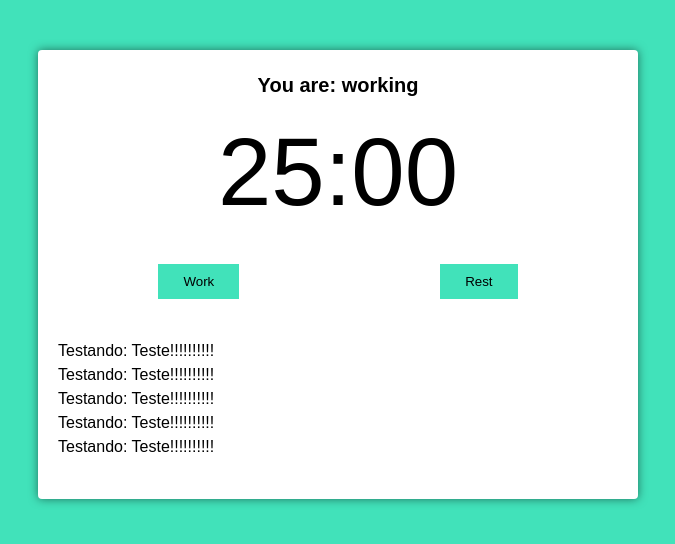
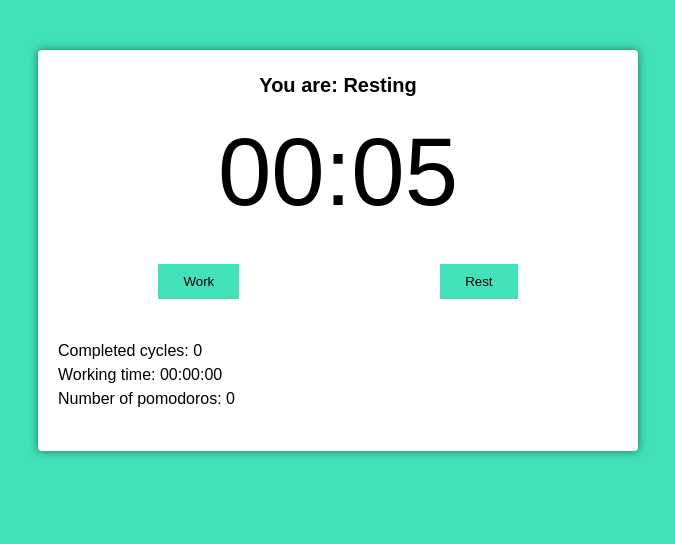
Before and after one commit to pedrops244/pomodoro-app, a React (Vite) app: page / in a window 1280 px wide. Shown: the top 544 px of the page, without its empty margins (302-977 px from the left). Built offline with nearby package versions, Linux system fonts and the light colour scheme.

Commit message:
finishing the project

```diff
--- a/src/App.tsx
+++ b/src/App.tsx
@@ -4,9 +4,9 @@ function App(): JSX.Element {
   return (
     <div className="container">
       <PomodoroTimer
-        pomodoroTime={1500}
-        shortRestTime={300}
-        longRestTime={900}
+        pomodoroTime={5}
+        shortRestTime={2}
+        longRestTime={5}
         cycles={4}
       />
     </div>
--- a/src/components/pomodoro-timer.tsx
+++ b/src/components/pomodoro-timer.tsx
@@ -1,7 +1,8 @@
-import { useEffect, useState } from 'react';
+import { useEffect, useState, useCallback } from 'react';
 import { useInterval } from '../hooks/useInterval';
 import { Button } from './button';
 import { Timer } from './timer';
+import { secondsToTime } from '../utils/seconds-to-time';
 
 interface Props {
   pomodoroTime: number;
@@ -15,27 +16,37 @@ export function PomodoroTimer(props: Props): JSX.Element {
   const [timeCounting, setTimeCounting] = useState(false);
   const [working, setWorking] = useState(false);
   const [resting, setResting] = useState(false);
+  const [cyclesQtdManager, setCyclesQtdManager] = useState(
+    new Array(props.cycles - 1).fill(true),
+  );
 
-  useEffect(() => {
-    if (working) document.body.classList.add('working');
-    if (resting) document.body.classList.remove('working');
-  }, [working]);
+  const [completedCycles, setCompletedCycles] = useState(0);
+  const [fullWorkingTime, setfullWorkingTime] = useState(0);
+  const [numberOfPomodoros, setNumberOfPomodoros] = useState(0);
 
   useInterval(
     () => {
       setMainTime(mainTime - 1);
+      if (working) setfullWorkingTime(fullWorkingTime + 1);
     },
     timeCounting ? 1000 : null,
   );
 
-  const configureWork = () => {
+  const configureWork = useCallback(() => {
     setTimeCounting(true);
     setWorking(true);
     setResting(false);
     setMainTime(props.pomodoroTime);
-  };
+  }, [
+    setTimeCounting,
+    setWorking,
+    setResting,
+    setMainTime,
+    props.pomodoroTime,
+  ]);
 
-  const configureRest = (long: boolean) => {
+  const configureRest = useCallback(
+    (long: boolean) => {
       setTimeCounting(true);
       setWorking(false);
       setResting(true);
@@ -44,11 +55,49 @@ export function PomodoroTimer(props: Props): JSX.Element {
       } else {
         setMainTime(props.shortRestTime);
       }
-  };
+    },
+    [
+      setTimeCounting,
+      setWorking,
+      setResting,
+      setMainTime,
+      props.longRestTime,
+      props.shortRestTime,
+    ],
+  );
+
+  useEffect(() => {
+    if (working) document.body.classList.add('working');
+    if (resting) document.body.classList.remove('working');
+
+    if (mainTime > 0) return;
+
+    if (working && cyclesQtdManager.length > 0) {
+      configureRest(false);
+      cyclesQtdManager.pop();
+    } else if (working && cyclesQtdManager.length <= 0) {
+      configureRest(true);
+      setCyclesQtdManager(new Array(props.cycles - 1).fill(true));
+      setCompletedCycles(completedCycles + 1);
+    }
+    if (working) setNumberOfPomodoros(numberOfPomodoros + 1);
+    if (resting) configureWork();
+  }, [
+    working,
+    resting,
+    mainTime,
+    cyclesQtdManager,
+    numberOfPomodoros,
+    completedCycles,
+    configureRest,
+    setCompletedCycles,
+    configureWork,
+    props.cycles,
+  ]);
 
   return (
     <div className="pomodoro">
-      <h2>You are: working</h2>
+      <h2>You are: {working ? 'Working' : 'Resting'}</h2>
       <Timer mainTime={mainTime} />
       <div className="controls">
         <Button text="Work" onClick={() => configureWork()} />
@@ -60,11 +109,9 @@ export function PomodoroTimer(props: Props): JSX.Element {
         />
       </div>
       <div className="details">
-        <p>Testando: Teste!!!!!!!!!!</p>
-        <p>Testando: Teste!!!!!!!!!!</p>
-        <p>Testando: Teste!!!!!!!!!!</p>
-        <p>Testando: Teste!!!!!!!!!!</p>
-        <p>Testando: Teste!!!!!!!!!!</p>
+        <p>Completed cycles: {completedCycles}</p>
+        <p>Working time: {secondsToTime(fullWorkingTime)}</p>
+        <p>Number of pomodoros: {numberOfPomodoros}</p>
       </div>
     </div>
   );
--- a/src/components/timer.tsx
+++ b/src/components/timer.tsx
@@ -1,9 +1,9 @@
-import { secondsToTime } from '../utils/seconds-to-time';
+import { secondsToMinutes } from '../utils/seconds-to-minutes';
 
 interface Props {
   mainTime: number;
 }
 
 export function Timer(props: Props): JSX.Element {
-  return <div className="timer">{secondsToTime(props.mainTime)}</div>;
+  return <div className="timer">{secondsToMinutes(props.mainTime)}</div>;
 }
--- /dev/null
+++ b/src/utils/seconds-to-minutes.ts
@@ -0,0 +1,8 @@
+import { zeroLeft } from './zeroLeft';
+
+export function secondsToMinutes(seconds: number): string {
+  const min = zeroLeft((seconds / 60) % 60);
+  const sec = zeroLeft((seconds % 60) % 60);
+
+  return `${min}:${sec}`;
+}
--- a/src/utils/seconds-to-time.ts
+++ b/src/utils/seconds-to-time.ts
@@ -1,7 +1,9 @@
+import { zeroLeft } from './zeroLeft';
+
 export function secondsToTime(seconds: number): string {
-  const zeroLeft = (n: number) => Math.floor(n).toString().padStart(2, '0');
+  const hours = zeroLeft(seconds / 3600);
   const min = zeroLeft((seconds / 60) % 60);
   const sec = zeroLeft((seconds % 60) % 60);
 
-  return `${min}:${sec}`;
+  return `${hours}:${min}:${sec}`;
 }
--- /dev/null
+++ b/src/utils/zeroLeft.ts
@@ -0,0 +1,2 @@
+const zeroLeft = (n: number) => Math.floor(n).toString().padStart(2, '0');
+export { zeroLeft };
```
Lines whose indentation alone changed are shown as unchanged.
